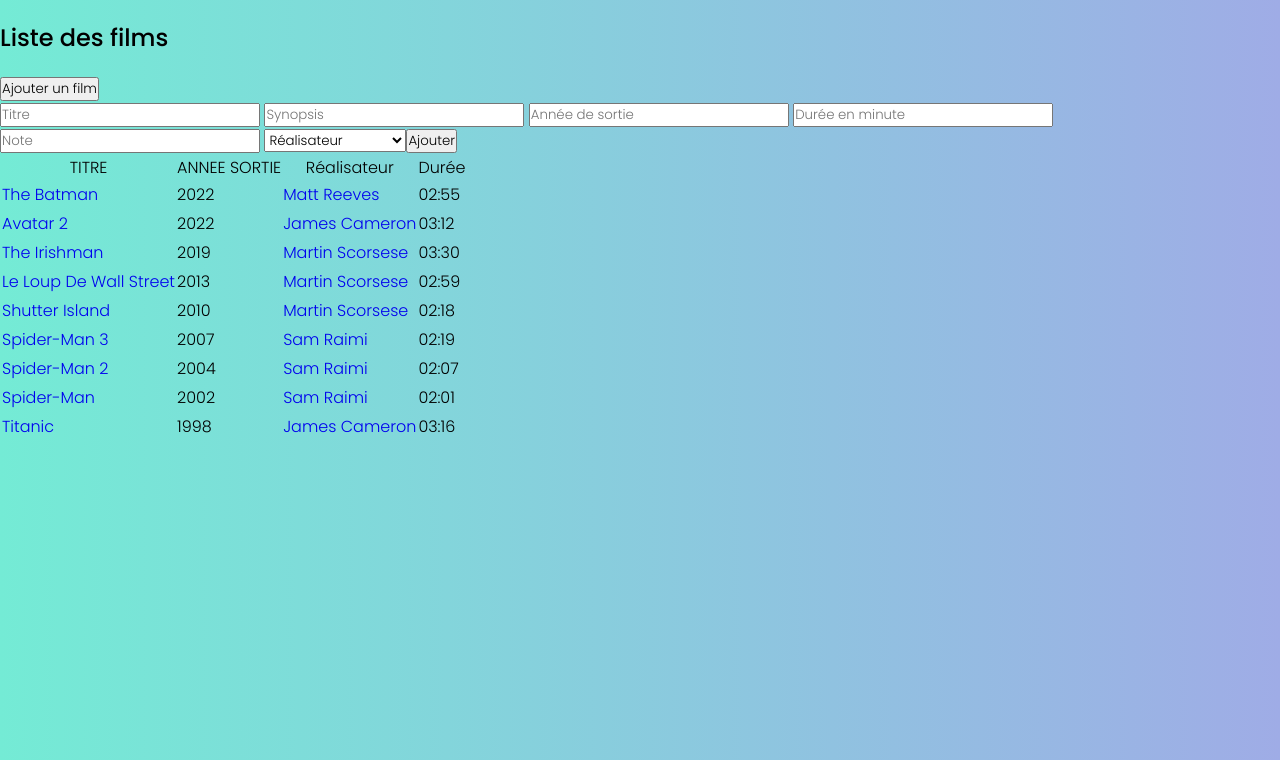
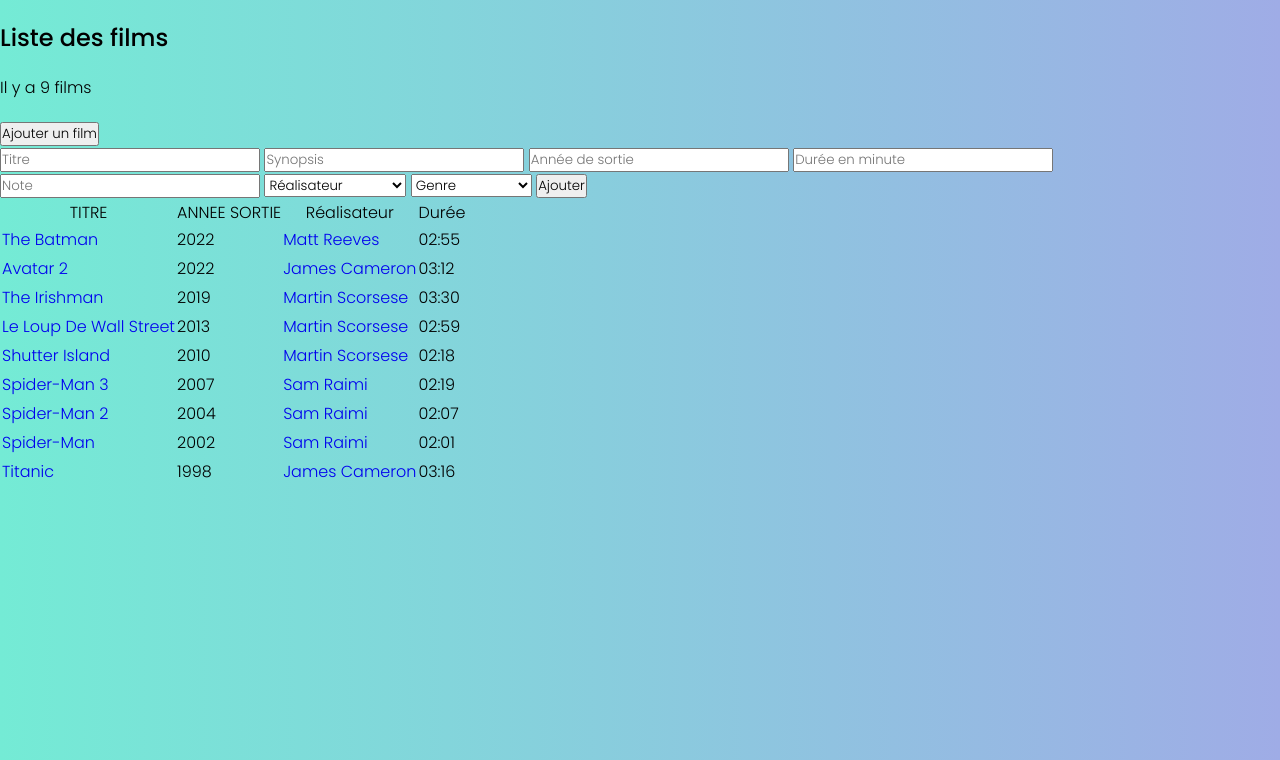
Before and after one commit to PierreWTH/PDO_Cinema, a PHP site: page /index.php?action=listFilms in a window 1280 px wide. Shown: the part 70-830 px from the top of the page. Run offline with PHP 8.4, Linux system fonts and the light colour scheme; data comes from the database, SQL or seed files in the repository; some libraries are stand-ins or nearby versions.

Commit message:
ajout de genre film fonctionnel dans formulaire

```diff
--- a/controller/CinemaController.php
+++ b/controller/CinemaController.php
@@ -92,14 +92,22 @@
             $dureeFilm = filter_input(INPUT_POST, "dureeFilm", FILTER_VALIDATE_INT);
             $noteFilm = filter_input(INPUT_POST, "noteFilm", FILTER_VALIDATE_INT);
             $realisateurFilm =  filter_input(INPUT_POST, "id_realisateurFilm", FILTER_SANITIZE_FULL_SPECIAL_CHARS);
-
-
+            $genreFilm = filter_input(INPUT_POST, "genreFilm", FILTER_SANITIZE_FULL_SPECIAL_CHARS);
             $requeteAddFilm = $pdo->prepare("
             INSERT INTO film (titre, synopsis, annee_sortie, duree, note, id_realisateur)
                 VALUES ( :titreFilm, :synopsisFilm, :anneeSortieFilm, :dureeFilm, :noteFilm, :realisateurFilm)
             ");
-            $requeteAddFilm->execute(["titreFilm" => $titreFilm, "synopsisFilm" => $synopsisFilm, "anneeSortieFilm" => $anneeSortieFilm , "dureeFilm" => $dureeFilm, "noteFilm" => $noteFilm, "realisateurFilm" => $realisateurFilm,]);
+            $requeteAddFilm->execute(["titreFilm" => $titreFilm, "synopsisFilm" => $synopsisFilm, "anneeSortieFilm" => $anneeSortieFilm , "dureeFilm" => $dureeFilm, "noteFilm" => $noteFilm, "realisateurFilm" => $realisateurFilm]);
 
+
+            // On récupère le dernier ID rentré dans la BDD
+            $idFilm = $pdo -> lastInsertId();
+
+            $requeteGenreFilm = $pdo->prepare("
+            INSERT INTO appartenir (id_film, id_genre)
+            VALUES (:id, :genre)
+            ");
+            $requeteGenreFilm->execute(["id"=> $idFilm, "genre" => $genreFilm]);
 
         }
 
--- a/view/listFilms.php
+++ b/view/listFilms.php
@@ -2,7 +2,7 @@
 
 <!-- Compter les films -->
 
-<!-- <p class = "p-count"> Il y a <?= $requeteListFilms->rowCount() ?> films </p> -->
+<p class = "p-count"> Il y a <?= $requeteListFilms->rowCount() ?> films </p>
 
 <!-- Ajouter un film -->
 
@@ -28,6 +28,19 @@
 
         <option value="<?= $real["id_realisateur"] ?>"><?= $real["identite"] ?></option>
     <?php } ?>
+        </select>
+
+        <!--Affichage liste des genres -->
+        <select name="genreFilm" placeholder = "Nom du genre">
+            <option value="">Genre</option>
+            <?php
+        foreach($requeteFormListGenre->fetchAll() as $genre){ ?>
+
+        <option value="<?= $genre["id_genre"] ?>"><?= $genre["nom_genre"] ?></option>
+    <?php } ?>
+
+        </select>
+
 
         <input type="submit" name = "submit" value ="Ajouter">
 </form>
```
